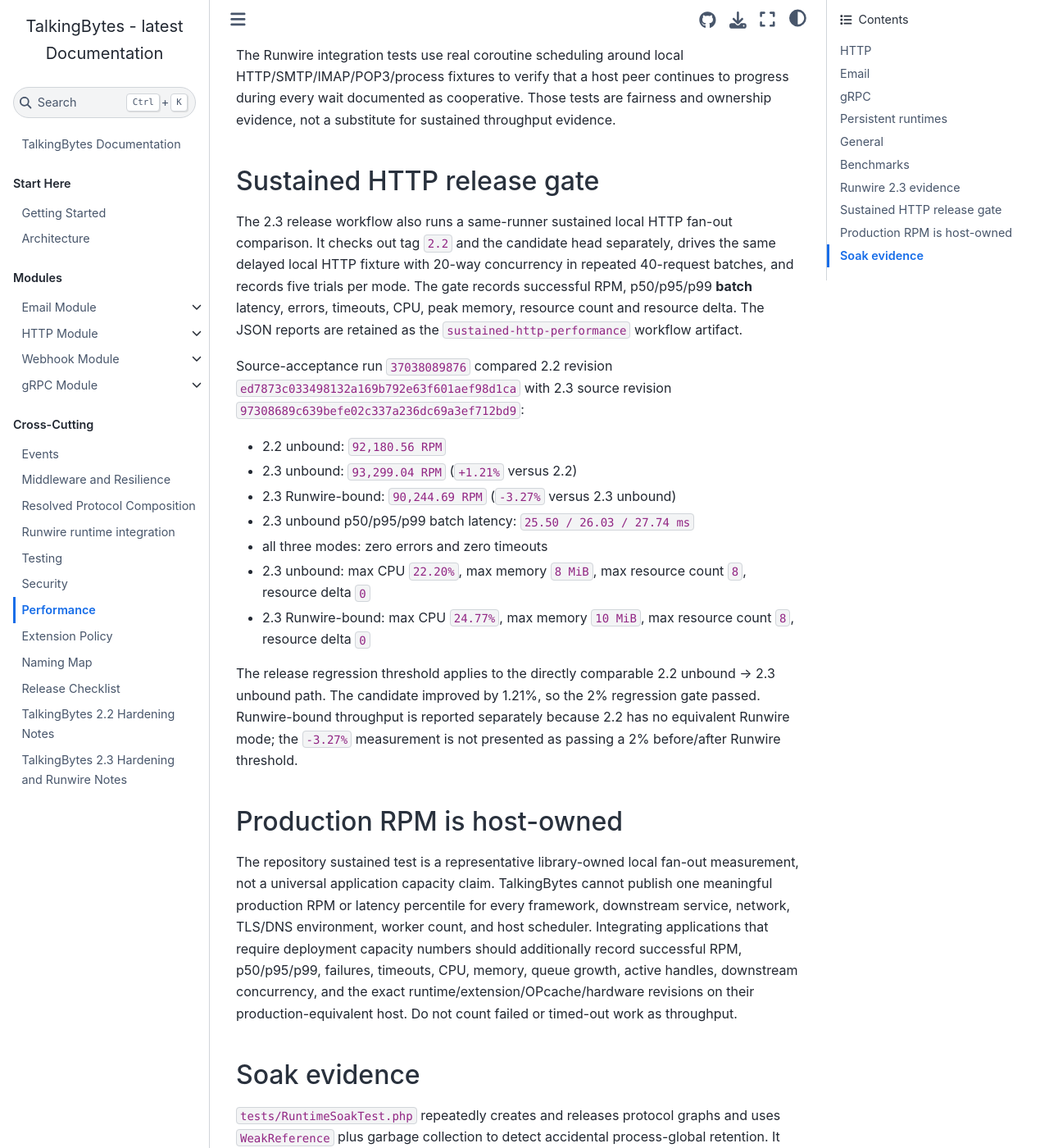
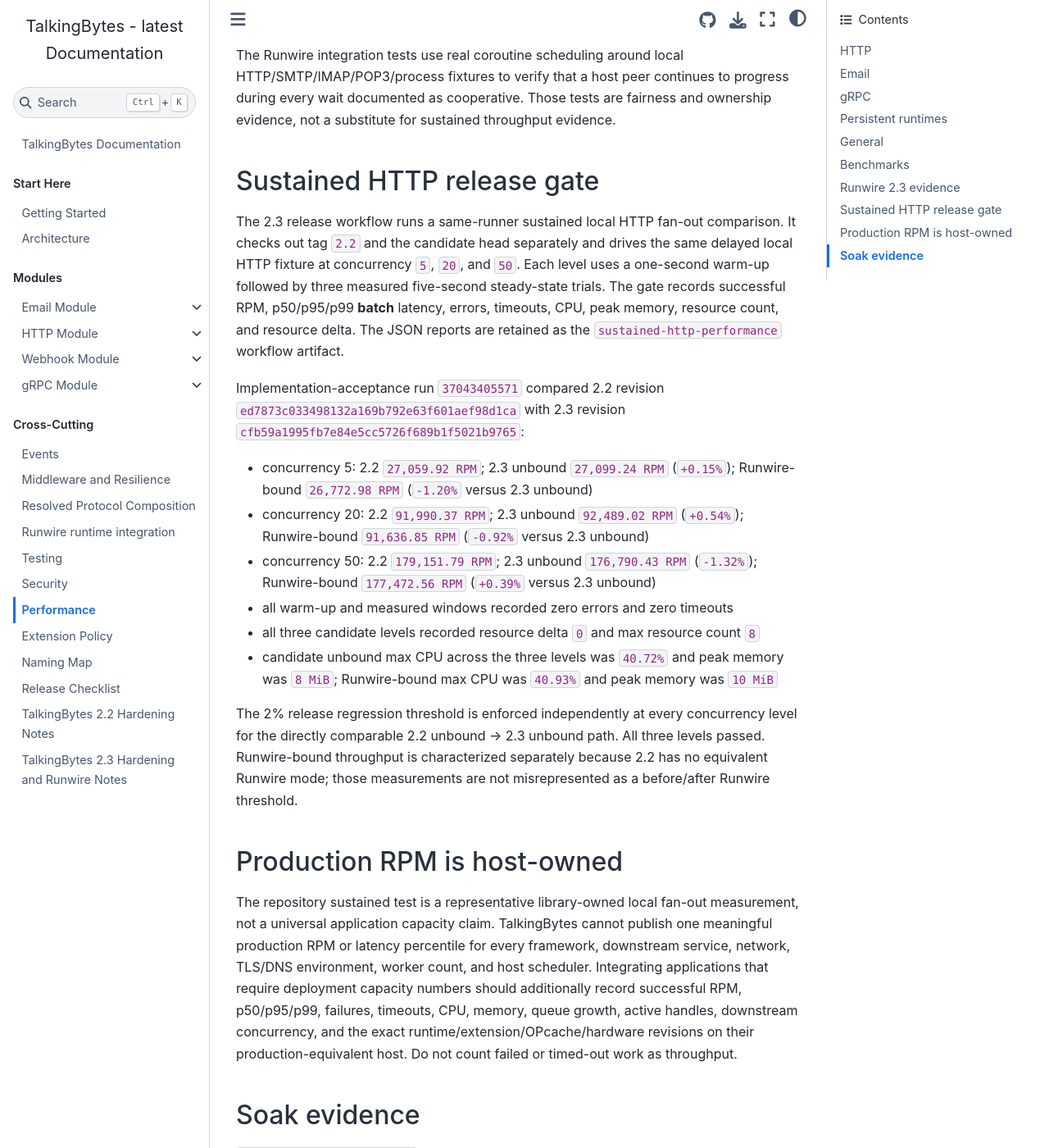
Before and after one commit to infocyph/TalkingBytes, a Sphinx documentation site: the page built from docs/performance.rst, in a window 1280 px wide and 1400 px high, scrolled down 2024 px. Shown: the whole window at 82% size. Built offline with Sphinx 7.4.7 and the Sphinx Book theme 1.1.4, drawn with Linux system fonts in a browser that asks for light colours.

Commit message:
docs: record sustained multi-concurrency release evidence

```diff
--- a/docs/performance.rst
+++ b/docs/performance.rst
@@ -87,33 +87,40 @@
 Sustained HTTP release gate
 ---------------------------
 
-The 2.3 release workflow also runs a same-runner sustained local HTTP fan-out
-comparison. It checks out tag ``2.2`` and the candidate head separately, drives
-the same delayed local HTTP fixture with 20-way concurrency in repeated
-40-request batches, and records five trials per mode. The gate records successful
-RPM, p50/p95/p99 **batch** latency, errors, timeouts, CPU, peak memory, resource
-count and resource delta. The JSON reports are retained as the
+The 2.3 release workflow runs a same-runner sustained local HTTP fan-out
+comparison. It checks out tag ``2.2`` and the candidate head separately and
+drives the same delayed local HTTP fixture at concurrency ``5``, ``20``, and
+``50``. Each level uses a one-second warm-up followed by three measured
+five-second steady-state trials. The gate records successful RPM, p50/p95/p99
+**batch** latency, errors, timeouts, CPU, peak memory, resource count, and
+resource delta. The JSON reports are retained as the
 ``sustained-http-performance`` workflow artifact.
 
-Source-acceptance run ``37038089876`` compared 2.2 revision
-``ed7873c033498132a169b792e63f601aef98d1ca`` with 2.3 source revision
-``97308689c639befe02c337a236dc69a3ef712bd9``:
+Implementation-acceptance run ``37043405571`` compared 2.2 revision
+``ed7873c033498132a169b792e63f601aef98d1ca`` with 2.3 revision
+``cfb59a1995fb7e84e5cc5726f689b1f5021b9765``:
 
-- 2.2 unbound: ``92,180.56 RPM``
-- 2.3 unbound: ``93,299.04 RPM`` (``+1.21%`` versus 2.2)
-- 2.3 Runwire-bound: ``90,244.69 RPM`` (``-3.27%`` versus 2.3 unbound)
-- 2.3 unbound p50/p95/p99 batch latency: ``25.50 / 26.03 / 27.74 ms``
-- all three modes: zero errors and zero timeouts
-- 2.3 unbound: max CPU ``22.20%``, max memory ``8 MiB``, max resource
-  count ``8``, resource delta ``0``
-- 2.3 Runwire-bound: max CPU ``24.77%``, max memory ``10 MiB``, max
-  resource count ``8``, resource delta ``0``
+- concurrency 5: 2.2 ``27,059.92 RPM``; 2.3 unbound ``27,099.24 RPM``
+  (``+0.15%``); Runwire-bound ``26,772.98 RPM`` (``-1.20%`` versus 2.3
+  unbound)
+- concurrency 20: 2.2 ``91,990.37 RPM``; 2.3 unbound ``92,489.02 RPM``
+  (``+0.54%``); Runwire-bound ``91,636.85 RPM`` (``-0.92%`` versus 2.3
+  unbound)
+- concurrency 50: 2.2 ``179,151.79 RPM``; 2.3 unbound ``176,790.43 RPM``
+  (``-1.32%``); Runwire-bound ``177,472.56 RPM`` (``+0.39%`` versus 2.3
+  unbound)
+- all warm-up and measured windows recorded zero errors and zero timeouts
+- all three candidate levels recorded resource delta ``0`` and max resource
+  count ``8``
+- candidate unbound max CPU across the three levels was ``40.72%`` and peak
+  memory was ``8 MiB``; Runwire-bound max CPU was ``40.93%`` and peak memory
+  was ``10 MiB``
 
-The release regression threshold applies to the directly comparable 2.2
-unbound → 2.3 unbound path. The candidate improved by 1.21%, so the 2% regression
-gate passed. Runwire-bound throughput is reported separately because 2.2 has no
-equivalent Runwire mode; the ``-3.27%`` measurement is not presented as passing
-a 2% before/after Runwire threshold.
+The 2% release regression threshold is enforced independently at every
+concurrency level for the directly comparable 2.2 unbound → 2.3 unbound path.
+All three levels passed. Runwire-bound throughput is characterized separately
+because 2.2 has no equivalent Runwire mode; those measurements are not
+misrepresented as a before/after Runwire threshold.
 
 Production RPM is host-owned
 ----------------------------
```
